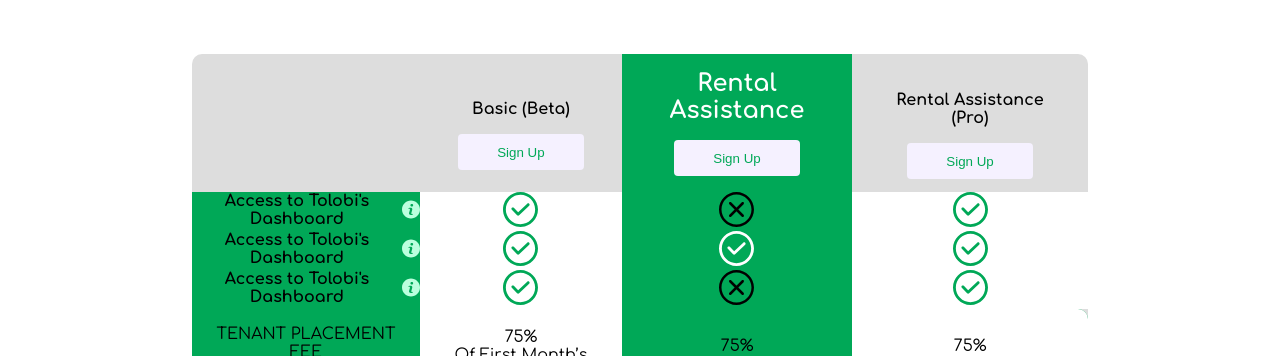
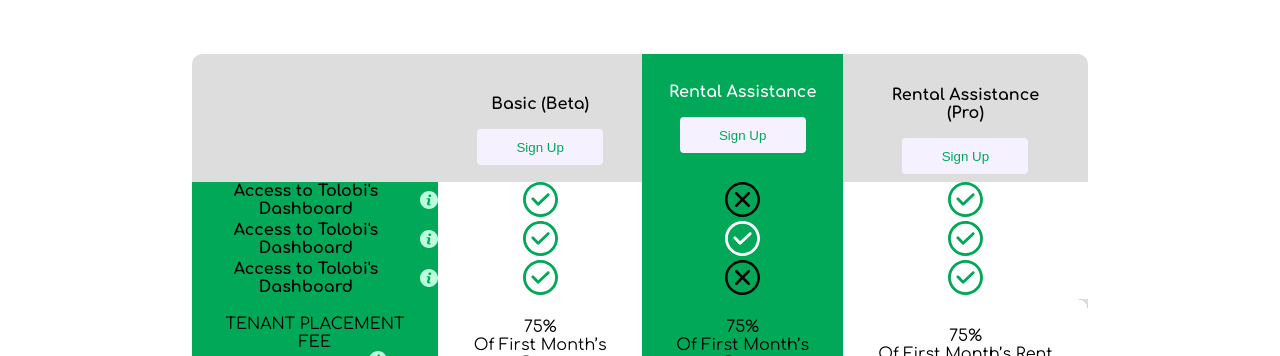
Before and after one commit to asiefmahir/tolobi, a React (Create React App) app: page / in a window 1280 px wide. Shown: the part 791-1147 px from the top of the page. Built offline with nearby package versions, Linux system fonts and the light colour scheme.

Commit message:
table 1st's row display flex added

```diff
--- a/src/index.css
+++ b/src/index.css
@@ -135,3 +135,9 @@
 .bottom-right {
 	border-bottom-left-radius: 10px;
 }
+
+.display-flex{
+	display:flex;
+	align-items:center;
+	justify-content: center;
+}
--- a/src/sections/pricing-table/Row.jsx
+++ b/src/sections/pricing-table/Row.jsx
@@ -9,10 +9,6 @@
 
 	return (
 		<tr
-			// style={{
-			// 	backgroundColor: active ? "#ffffff" : "#00A857",
-			// 	boxShadow: active && "0px 4px 4px rgba(0, 0, 0, 0.25)",
-			// }}
 			className={active ? "active-tr" : "greenish-tr"}
 			onMouseOver={() => {
 				setActive(true);
@@ -23,24 +19,12 @@
 				console.log(active);
 			}}>
 			<th
-				// style={{
-				// 	display: "flex",
-				// 	backgroundColor: active ? "#ffffff" : "#00A857",
-				// }}'
-				style={{ display: "flex" }}
-				className={active ? "active-th" : "greenish-th"}>
+				className={active ? "display-flex active-th" : "display-flex greenish-th"}>
 				<span>{title}</span>{" "}
 				<img src={active ? icons.ActiveAlert : icons.alert} alt={title} />
 			</th>
 			{checkers.map((value, i) => (
 				<th
-					// style={{
-					// 	borderTopLeftRadius: index === 0 && i === 0 && "10px",
-					// 	borderBottomRightRadius:
-					// 		index === 0 && i === checkers.length - 1 && "10px",
-					// 	backgroundColor: i % 2 === 0 ? "#ffffff" : "#00A857",
-					// }}
-
 					className={i % 2 === 0 && "active-th"}>
 					{value === "tick" ? (
 						<img
--- a/src/sections/pricing-table/index.jsx
+++ b/src/sections/pricing-table/index.jsx
@@ -48,6 +48,8 @@
 `;
 const TableRowHeadingActive = styled.h2`
 	color: white;
+	font-size:16px;
+	font-weight:700;
 `;
 const TableRowHeading = styled.h2`
 	font-size: 16px;
```
